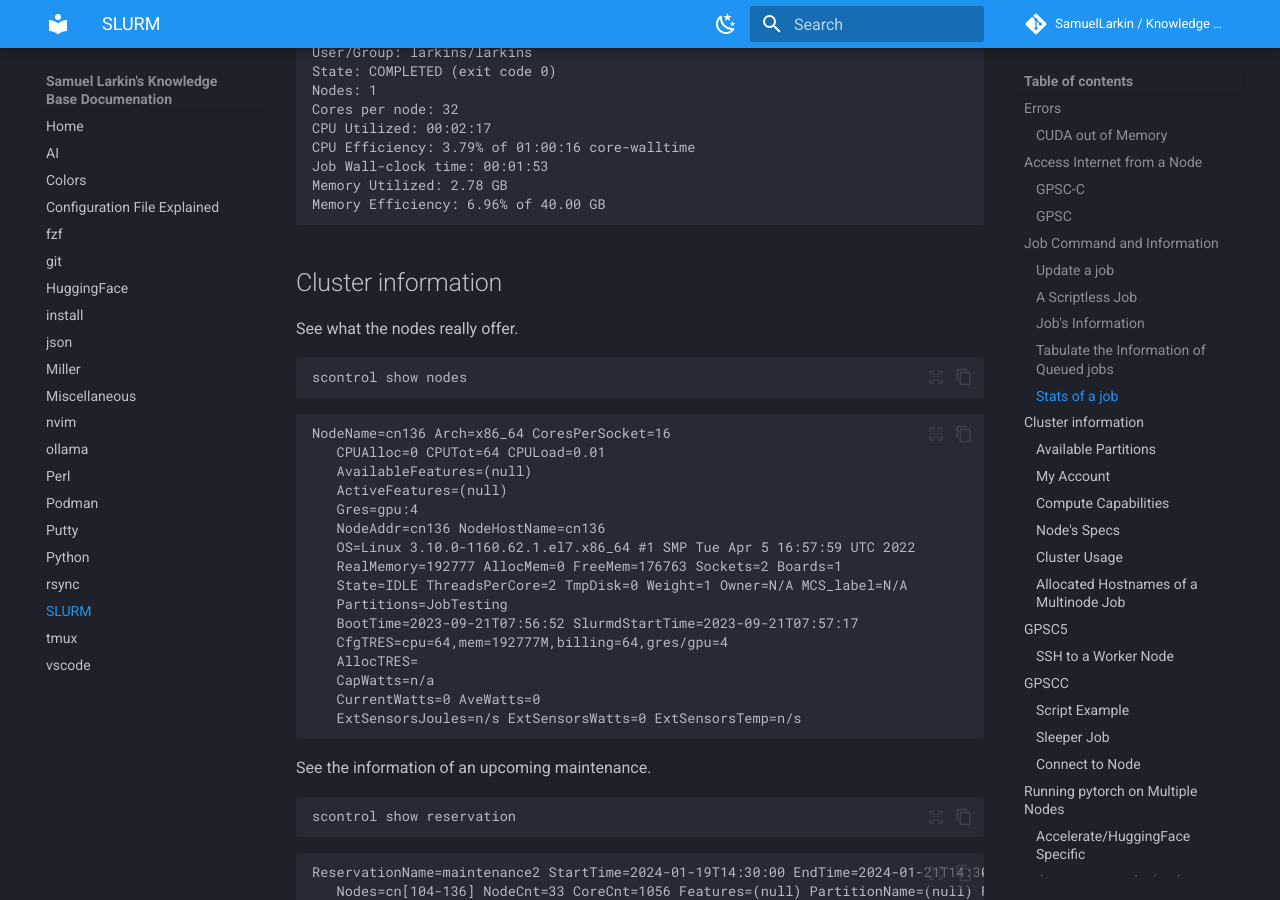
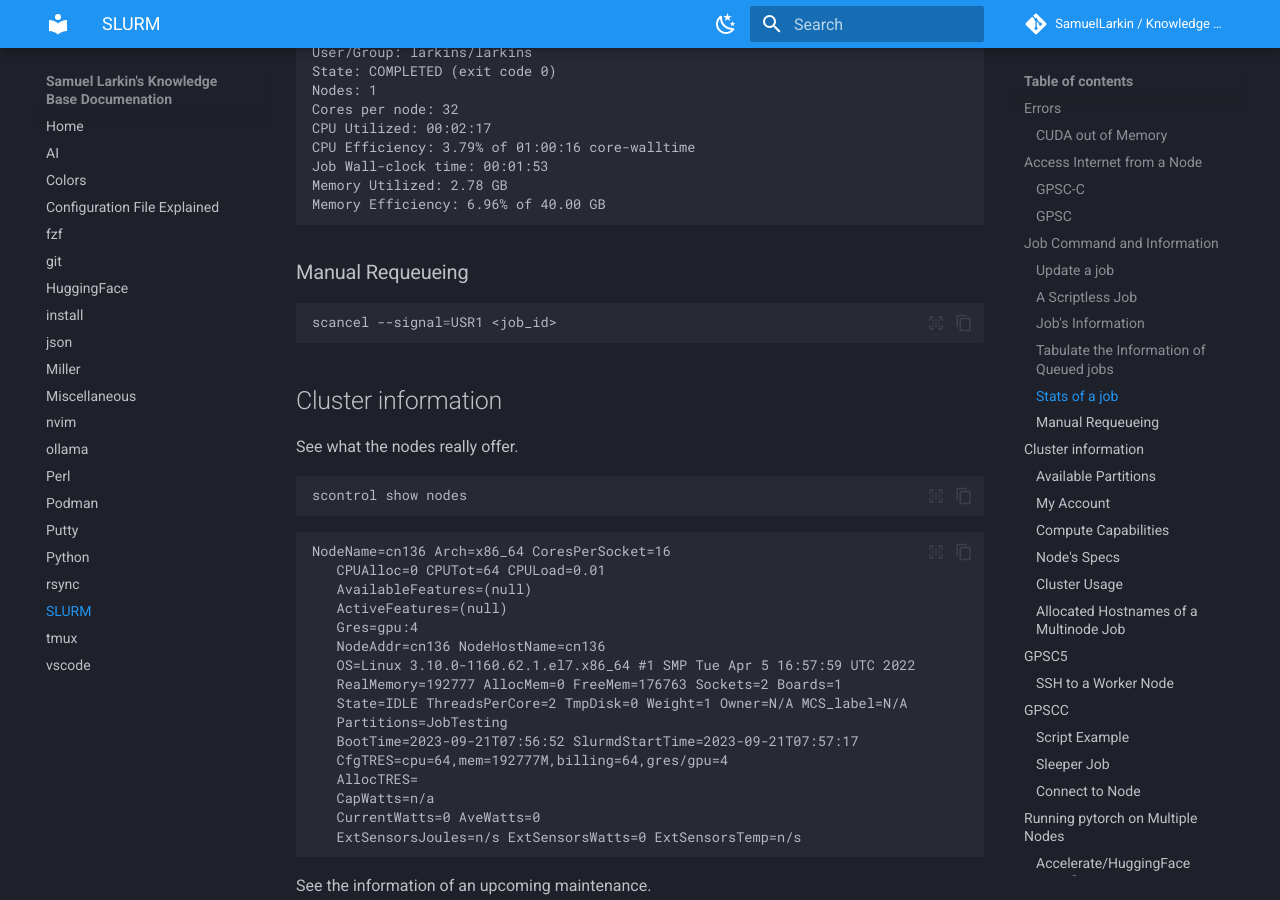
Before and after one commit to SamuelLarkin/kb, an MkDocs documentation site: the page built from docs/slurm.md, in a window 1280 px wide and 900 px high, scrolled down 3033 px. Built offline with MkDocs 1.6.1 and Material for MkDocs 9.7.7, drawn with Linux system fonts in a browser that asks for light colours; comment, search, counter and statistics services are not loaded; the version menu is left out.

Commit message:
docs(slurm): manual requeueing

````diff
--- a/docs/slurm.md
+++ b/docs/slurm.md
@@ -159,6 +159,12 @@ CPU Efficiency: 3.79% of 01:00:16 core-walltime
 Job Wall-clock time: 00:01:53
 Memory Utilized: 2.78 GB
 Memory Efficiency: 6.96% of 40.00 GB
+```
+
+### Manual Requeueing
+
+```sh
+scancel --signal=USR1 <job_id>
 ```
 
 ## Cluster information
````
